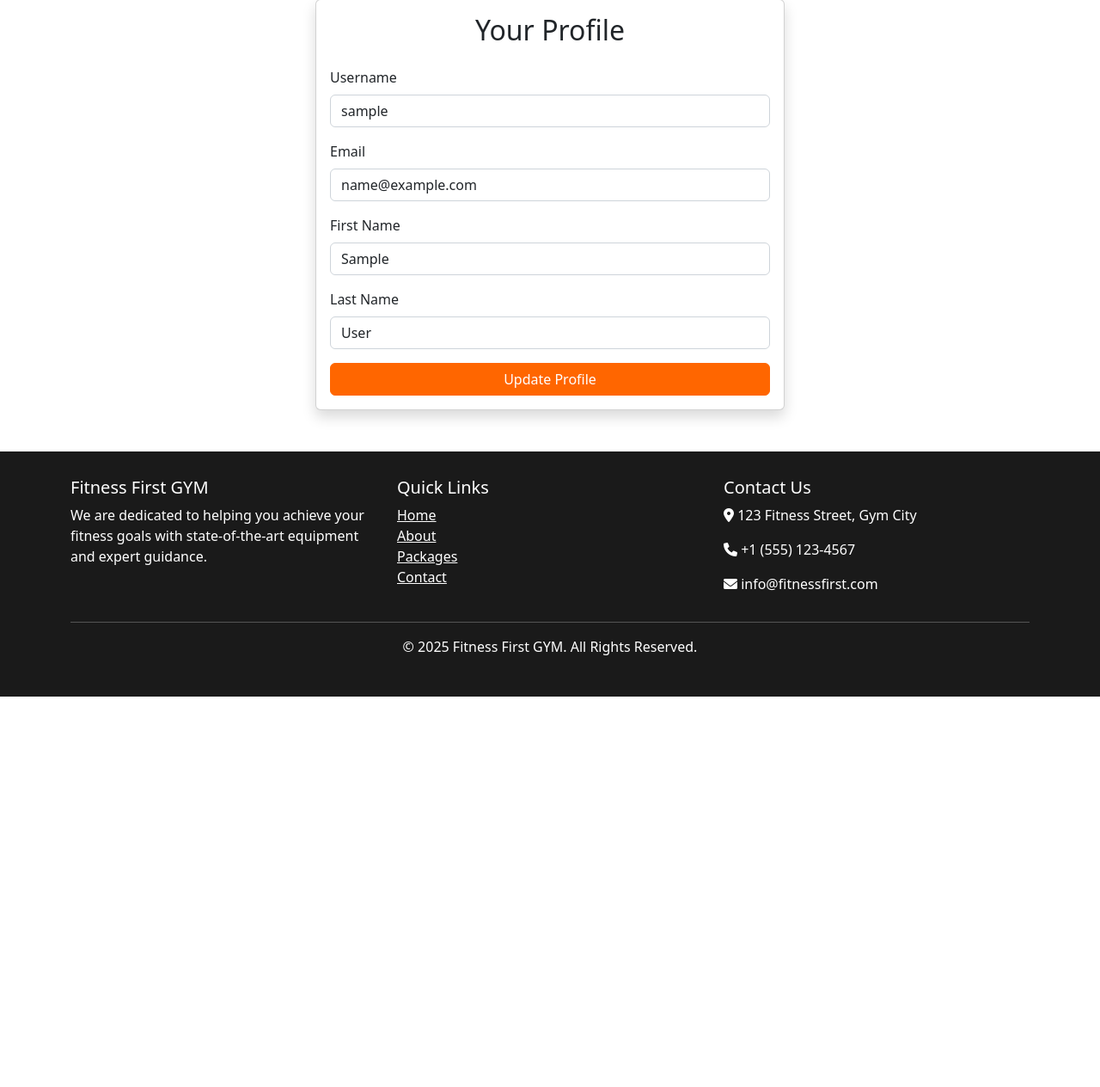
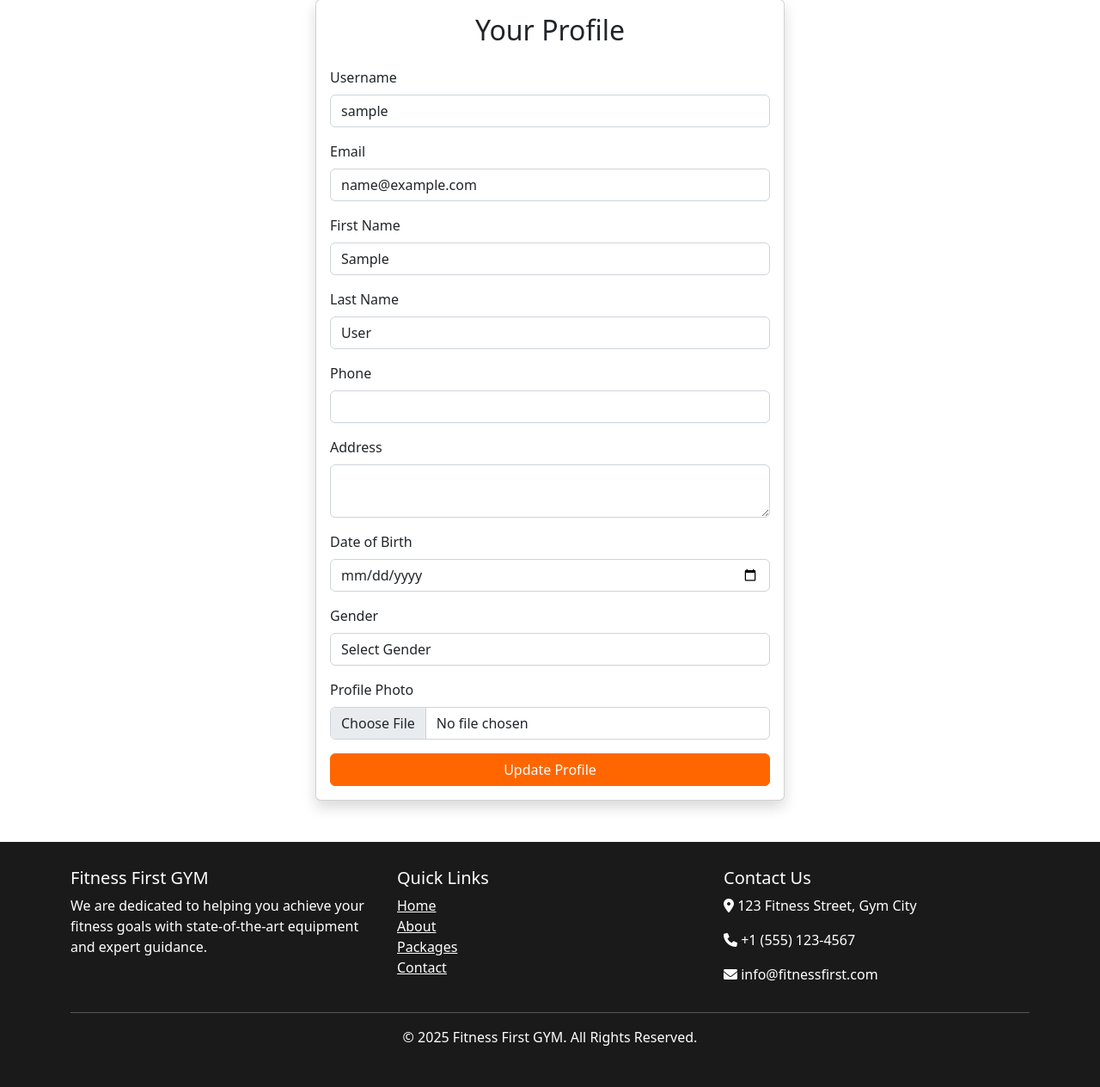
Before and after one commit to godriceeichie/Fitness-First, a Django app: page /profile/ in a window 1280 px wide. Shown: the part 105-1369 px from the top of the page at 86% size. Before the commit the page ends 915 px from the top, so only its background shows below. Run offline with Django 5.2, Linux system fonts and the light colour scheme; the visitor is signed in with stand-in values (Sample User, id 1); data comes from the database, SQL or seed files in the repository.

Commit message:
changed the update profile page

```diff
--- a/gym/forms.py
+++ b/gym/forms.py
@@ -3,6 +3,7 @@ from django.contrib.auth.forms import UserCreationForm
 from django.contrib.auth.models import User
 from .models import UserProfile, Inquiry, Booking, Package
 from django.utils import timezone
+
 
 class UserRegisterForm(UserCreationForm):
     email = forms.EmailField()
@@ -11,30 +12,51 @@ class UserRegisterForm(UserCreationForm):
 
     class Meta:
         model = User
-        fields = ['username', 'first_name', 'last_name', 'email', 'password1', 'password2']
+        fields = [
+            "username",
+            "first_name",
+            "last_name",
+            "email",
+            "password1",
+            "password2",
+        ]
+
 
 class UserProfileForm(forms.ModelForm):
+    phone = forms.CharField(required=False)
+    address = forms.CharField(widget=forms.Textarea, required=False)
+    date_of_birth = forms.DateField(widget=forms.DateInput(attrs={'type': 'date'}), required=False)
+    gender = forms.ChoiceField(choices=[('', 'Select Gender'), ('male', 'Male'), ('female', 'Female'), ('other', 'Other')], required=False)
+    photo = forms.ImageField(required=False)
+
     class Meta:
         model = UserProfile
         fields = ['phone', 'address', 'date_of_birth', 'gender', 'photo']
-        widgets = {
-            'date_of_birth': forms.DateInput(attrs={'type': 'date'}),
-        }
+
+# forms.py
+from django.contrib.auth.models import User
+
+class UserUpdateForm(forms.ModelForm):
+    class Meta:
+        model = User
+        fields = ['email', 'first_name', 'last_name']
+
 
 class InquiryForm(forms.ModelForm):
     class Meta:
         model = Inquiry
-        fields = ['name', 'email', 'phone', 'message']
+        fields = ["name", "email", "phone", "message"]
         widgets = {
-            'message': forms.Textarea(attrs={'rows': 4}),
+            "message": forms.Textarea(attrs={"rows": 4}),
         }
 
+
 class BookingForm(forms.ModelForm):
-    start_date = forms.DateField(widget=forms.DateInput(attrs={'type': 'date'}))
+    start_date = forms.DateField(widget=forms.DateInput(attrs={"type": "date"}))
 
     class Meta:
         model = Booking
-        fields = ['package', 'start_date']
+        fields = ["package", "start_date"]
 
     def save(self, commit=True, user=None):
         booking = super().save(commit=False)
@@ -43,11 +65,14 @@ class BookingForm(forms.ModelForm):
 
         # Calculate end date based on package duration
         package = booking.package
-        booking.end_date = booking.start_date + timezone.timedelta(days=package.duration)
+        booking.end_date = booking.start_date + timezone.timedelta(
+            days=package.duration
+        )
 
         if commit:
             booking.save()
         return booking
+
 
 class PasswordChangeForm(forms.Form):
     current_password = forms.CharField(widget=forms.PasswordInput)
--- a/gym/views.py
+++ b/gym/views.py
@@ -80,24 +80,20 @@ def trainers(request):
 def register(request):
     if request.method == "POST":
         user_form = UserRegisterForm(request.POST)
-        profile_form = UserProfileForm(request.POST, request.FILES)
-
-        if user_form.is_valid() and profile_form.is_valid():
+        if user_form.is_valid():
             user = user_form.save()
-            profile = profile_form.save(commit=False)
-            profile.user = user
-            profile.save()
-
-            messages.success(
-                request, "Your account has been created! You can now log in."
-            )
+            # Create an empty UserProfile instance for the user
+            UserProfile.objects.create(user=user)
+            messages.success(request, "Your account has been created! You can now log in.")
             return redirect("login")
+        else:
+            messages.error(request, "Please correct the errors below.")
     else:
         user_form = UserRegisterForm()
-        profile_form = UserProfileForm()
+    context = {"user_form": user_form}
+    return render(request, "registration/register.html", context)
 
-    context = {"user_form": user_form, "profile_form": profile_form}
-    return render(request, "registration/register.html", context)
+
 
 
 # Registered User Views
@@ -146,24 +142,29 @@ def booking_history(request):
 
 @login_required
 def profile(request):
+    try:
+        user_profile = request.user.profile  # Access the user's UserProfile
+    except UserProfile.DoesNotExist:
+        # If UserProfile doesn't exist, create one
+        user_profile = UserProfile.objects.create(user=request.user)
+
     if request.method == "POST":
-        try:
-            profile = request.user.profile
-        except UserProfile.DoesNotExist:
-            profile = UserProfile(user=request.user)
+        user_form = UserUpdateForm(request.POST, instance=request.user)
+        profile_form = UserProfileForm(request.POST, request.FILES, instance=user_profile)
 
-        form = UserProfileForm(request.POST, request.FILES, instance=profile)
-        if form.is_valid():
-            form.save()
-            messages.success(request, "Your profile has been updated!")
+        if user_form.is_valid() and profile_form.is_valid():
+            user_form.save()
+            profile_form.save()
+            messages.success(request, "Your profile has been updated successfully!")
             return redirect("profile")
+        else:
+            messages.error(request, "Please correct the errors below.")
     else:
-        try:
-            form = UserProfileForm(instance=request.user.profile)
-        except UserProfile.DoesNotExist:
-            form = UserProfileForm()
+        user_form = UserUpdateForm(instance=request.user)
+        profile_form = UserProfileForm(instance=user_profile)
 
-    return render(request, "registration/profile.html", {"form": form})
+    context = {"user_form": user_form, "profile_form": profile_form}
+    return render(request, "registration/profile.html", context)
 
 
 @login_required
--- a/templates/registration/profile.html
+++ b/templates/registration/profile.html
@@ -9,24 +9,90 @@
             <div class="card shadow">
                 <div class="card-body">
                     <h2 class="text-center mb-4">Your Profile</h2>
-                    <form method="post">
+
+                    <!-- Display Success/Error Messages -->
+                    {% if messages %}
+                        <div class="alert alert-info">
+                            {% for message in messages %}
+                                {{ message }}
+                            {% endfor %}
+                        </div>
+                    {% endif %}
+
+                    <!-- Display Form Errors -->
+                    {% if user_form.errors or profile_form.errors %}
+                        <div class="alert alert-danger">
+                            <ul>
+                                {% for field in user_form %}
+                                    {% for error in field.errors %}
+                                        <li>{{ field.label }}: {{ error }}</li>
+                                    {% endfor %}
+                                {% endfor %}
+                                {% for error in user_form.non_field_errors %}
+                                    <li>{{ error }}</li>
+                                {% endfor %}
+                                {% for field in profile_form %}
+                                    {% for error in field.errors %}
+                                        <li>{{ field.label }}: {{ error }}</li>
+                                    {% endfor %}
+                                {% endfor %}
+                                {% for error in profile_form.non_field_errors %}
+                                    <li>{{ error }}</li>
+                                {% endfor %}
+                            </ul>
+                        </div>
+                    {% endif %}
+
+                    <form method="post" enctype="multipart/form-data">
                         {% csrf_token %}
+                        <!-- UserUpdateForm Fields -->
                         <div class="mb-3">
-                            <label for="username" class="form-label">Username</label>
-                            <input type="text" class="form-control" id="username" name="username" value="{{ user.username }}" readonly>
+                            <label for="id_username" class="form-label">Username</label>
+                            <input type="text" class="form-control" id="id_username" name="username" value="{{ user.username }}" readonly>
                         </div>
                         <div class="mb-3">
-                            <label for="email" class="form-label">Email</label>
-                            <input type="email" class="form-control" id="email" name="email" value="{{ user.email }}" required>
+                            <label for="id_email" class="form-label">Email</label>
+                            <input type="email" class="form-control" id="id_email" name="email" value="{{ user_form.email.value|default_if_none:user.email }}" required>
                         </div>
                         <div class="mb-3">
-                            <label for="first_name" class="form-label">First Name</label>
-                            <input type="text" class="form-control" id="first_name" name="first_name" value="{{ user.first_name }}">
+                            <label for="id_first_name" class="form-label">First Name</label>
+                            <input type="text" class="form-control" id="id_first_name" name="first_name" value="{{ user_form.first_name.value|default_if_none:user.first_name }}">
                         </div>
                         <div class="mb-3">
-                            <label for="last_name" class="form-label">Last Name</label>
-                            <input type="text" class="form-control" id="last_name" name="last_name" value="{{ user.last_name }}">
+                            <label for="id_last_name" class="form-label">Last Name</label>
+                            <input type="text" class="form-control" id="id_last_name" name="last_name" value="{{ user_form.last_name.value|default_if_none:user.last_name }}">
                         </div>
+
+                        <!-- UserProfileForm Fields -->
+                        <div class="mb-3">
+                            <label for="id_phone" class="form-label">Phone</label>
+                            <input type="text" class="form-control" id="id_phone" name="phone" value="{{ profile_form.phone.value|default_if_none:'' }}">
+                        </div>
+                        <div class="mb-3">
+                            <label for="id_address" class="form-label">Address</label>
+                            <textarea class="form-control" id="id_address" name="address">{{ profile_form.address.value|default_if_none:'' }}</textarea>
+                        </div>
+                        <div class="mb-3">
+                            <label for="id_date_of_birth" class="form-label">Date of Birth</label>
+                            <input type="date" class="form-control" id="id_date_of_birth" name="date_of_birth" value="{{ profile_form.date_of_birth.value|default_if_none:'' }}">
+                        </div>
+                        <div class="mb-3">
+                            <label for="id_gender" class="form-label">Gender</label>
+                            <select class="form-control" id="id_gender" name="gender">
+                                <option value="">Select Gender</option>
+                                <option value="male" {% if profile_form.gender.value == 'male' %}selected{% endif %}>Male</option>
+                                <option value="female" {% if profile_form.gender.value == 'female' %}selected{% endif %}>Female</option>
+                                <option value="other" {% if profile_form.gender.value == 'other' %}selected{% endif %}>Other</option>
+                            </select>
+                        </div>
+                        <div class="mb-3">
+                            <label for="id_photo" class="form-label">Profile Photo</label>
+                            <input type="file" class="form-control" id="id_photo" name="photo">
+                            {% if user.profile.photo %}
+                                <p>Current Photo: <img src="{{ user.profile.photo.url }}" alt="Profile Photo" style="max-width: 100px; margin-top: 10px;"></p>
+                            {% endif %}
+                        </div>
+
                         <button type="submit" class="btn btn-primary w-100">Update Profile</button>
                     </form>
                 </div>
```
